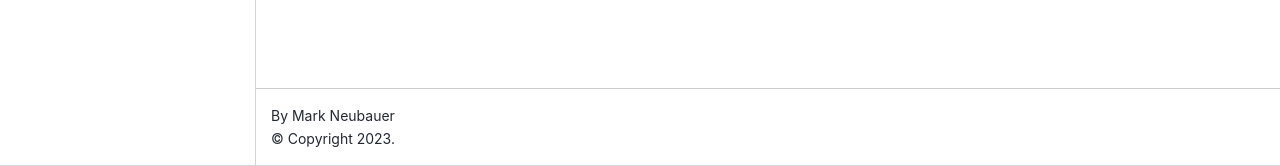
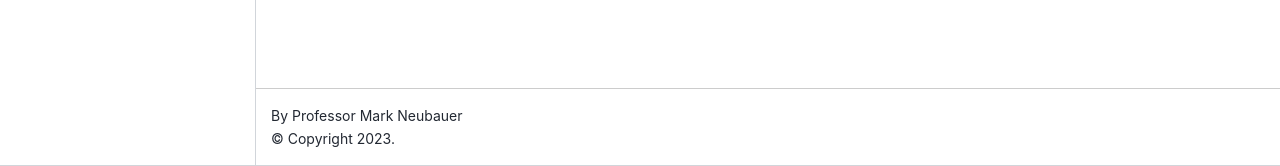
Before and after one commit to PHYS-214-Quantum-Physics/Fall-2020, a Jupyter Book: the page built from book/introduction.md, in a window 1280 px wide. Shown: the part 734-900 px from the top of the page. Built offline with Jupyter Book 1.0.4 settings and Sphinx 7.4.7 and the Sphinx Book theme 1.1.4, drawn with Linux system fonts in a browser that asks for light colours.

```diff
--- a/book/_config.yml
+++ b/book/_config.yml
@@ -1,7 +1,7 @@
 # https://jupyterbook.org/customize/config.html
 # Book settings
 title: Introdcution to Quantum Physics
-author: Mark Neubauer
+author: Professor Mark Neubauer
 logo: assets/logo.png
 
 # HTML-specific settings
```
